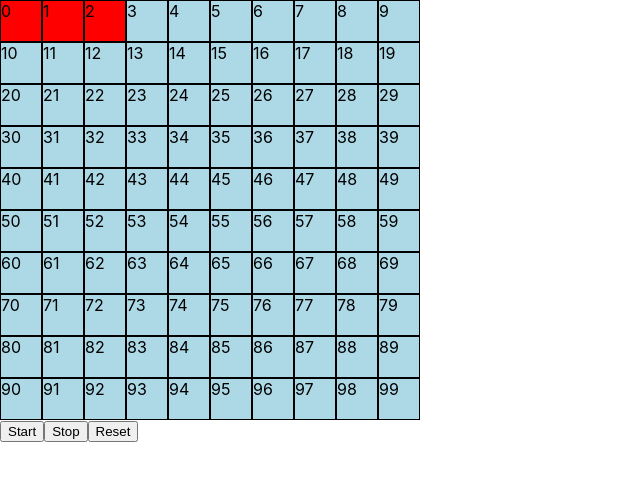
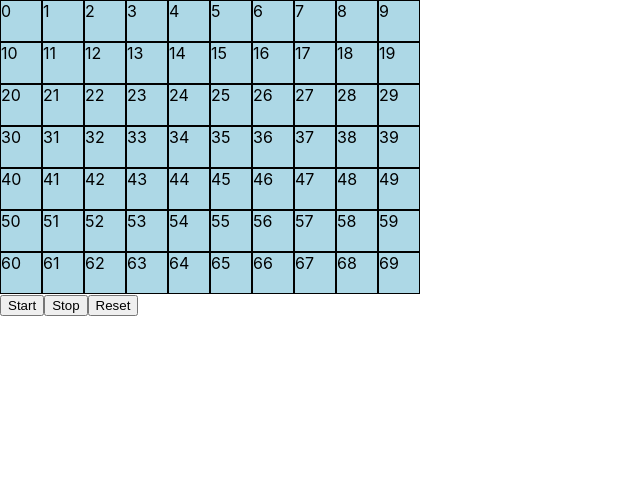
Before and after one commit to MarekPetr/tetris, a React (Create React App) app: page / in a window 1280 px wide. Shown: the top 480 px of the page, without its empty margins (0-640 px from the left). Built offline with nearby package versions, Linux system fonts and the light colour scheme.

Commit message:
feat: left, right key action

```diff
--- a/src/App.tsx
+++ b/src/App.tsx
@@ -4,10 +4,12 @@ import './App.css';
 class Shape {
   public indexes: number[]
   public color: string
+  public isDown: boolean = false
 
-  constructor(indexes: number[], color: string) {
+  constructor(indexes: number[], color: string, isDown: boolean = false) {
     this.indexes = indexes
     this.color = color
+    this.isDown = false
   }
 
   moveLeft(width: number) {
@@ -22,9 +24,12 @@ class Shape {
     }
   }
 
-  moveDown(width: number, height: number) {
-    if (this.indexes.every((index) => index + width < height*width)) {
+  moveDown(width: number, height: number, occupiedIndexes: number[]) {
+    if (this.indexes.every((index) => index + width < height*width) && !this.indexes.some((index) => occupiedIndexes.includes(index + width))) {
       this.indexes = this.indexes.map((index) => index + width)
+    }
+    else {
+      this.isDown = true
     }
   }
 
@@ -69,41 +74,82 @@ const Board = ({height, width, shapes}: {height: number, width: number, shapes:
 }
 
 const App = () => {
-  const height = 10
+  const nextColorIndex = React.useRef(0)
+  const getRandomColor = () => {
+    const colors = ['red', 'blue', 'green', 'yellow', 'orange', 'purple']
+    if (nextColorIndex.current === colors.length) {
+      nextColorIndex.current = 0
+    }
+    console.log(nextColorIndex.current)
+    const color = colors[nextColorIndex.current]
+    nextColorIndex.current += 1
+    return color
+  }
+
+  const height = 7
   const width = 10
-  const tickDurationMs = 400
+  let tickDurationMs = 400
 
-  const line = new Shape([0, 1, 2], 'red')
-  const lShape = new Shape([0, 1, 2, 12], 'red')
-  const shapes = [line, lShape]
 
-  const [shapesInGame, setShapesInGame] = React.useState<Shape[]>([line])
-  const stopped = React.useRef(false)
+  const [shapesInGame, setShapesInGame] = React.useState<Shape[]>([])
+  const toStop = React.useRef(false)
+  const isRunning = React.useRef(false)
+  const allIndexes = React.useMemo(() => {
+    return shapesInGame.map((shape) => shape.indexes || []).flat() ?? []
+  }, [shapesInGame])
 
   // todo stop when can not place another shape, add random shapes
 
   let interval: NodeJS.Timeout | null
   const run = () => {
-    stopped.current = false
+    console.log('run', isRunning.current)
+    if (isRunning.current) {
+      return
+    }
+    toStop.current = false
+
     interval = setInterval(tick, tickDurationMs)
+    isRunning.current = true
   }
 
   const tick = ()  => {
-    console.log('tick')
-    if (stopped.current) {
+    if (toStop.current) {
+      return
+    }
+
+    if ([0, 1, 2].some((index) => allIndexes.includes(index))) {
       stop()
+      alert('Game Over')
+      return
     }
-    for(const shape of shapesInGame) {
-      shape.moveDown(width, height)
+
+    if (shapesInGame.every((shape) => shape.isDown) || shapesInGame.length === 0) {
+      const newLine = new Shape([0, 1, 2], getRandomColor())
+      console.log('new line')
+      shapesInGame.push(newLine)
+      setShapesInGame([...shapesInGame, newLine])
     }
-    setShapesInGame([...shapesInGame])
+    else {
+      for(const shape of shapesInGame) {
+        if (!shape.isDown) {
+          shape.moveDown(width, height, shapesInGame.map((shape) => shape.indexes).flat())
+        }
+      }
+      setShapesInGame([...shapesInGame])
+    }
+
   }
   const stop = () => {
+    console.log('stop', isRunning.current)
+    if (!isRunning.current) {
+      return
+    }
     if (interval) {
       clearInterval(interval)
     }
     interval = null
-    stopped.current = true
+    toStop.current = true
+    isRunning.current = false
   }
 
   const reset = () => {
@@ -111,12 +157,28 @@ const App = () => {
       clearInterval(interval)
     }
     interval = null
-    stopped.current = true
-    setShapesInGame([line])
+    toStop.current = true
+    isRunning.current = false
+    setShapesInGame([])
+  }
+
+  const handleKeyDown = (event: React.KeyboardEvent<HTMLDivElement>) => {
+    for(const shape of shapesInGame) {
+      if (shape.isDown){
+        continue
+      }
+      if (event.key === 'ArrowLeft') {
+        shape.moveLeft(width)
+      }
+      if (event.key === 'ArrowRight') {
+        shape.moveRight(width)
+      }
+    }
+    setShapesInGame([...shapesInGame])
   }
 
   return (
-    <div>
+    <div onKeyDown={handleKeyDown}>
       <Board shapes={shapesInGame} height={height} width={width}/>
       <button onClick={run}>Start</button>
       <button onClick={stop}>Stop</button>
```
